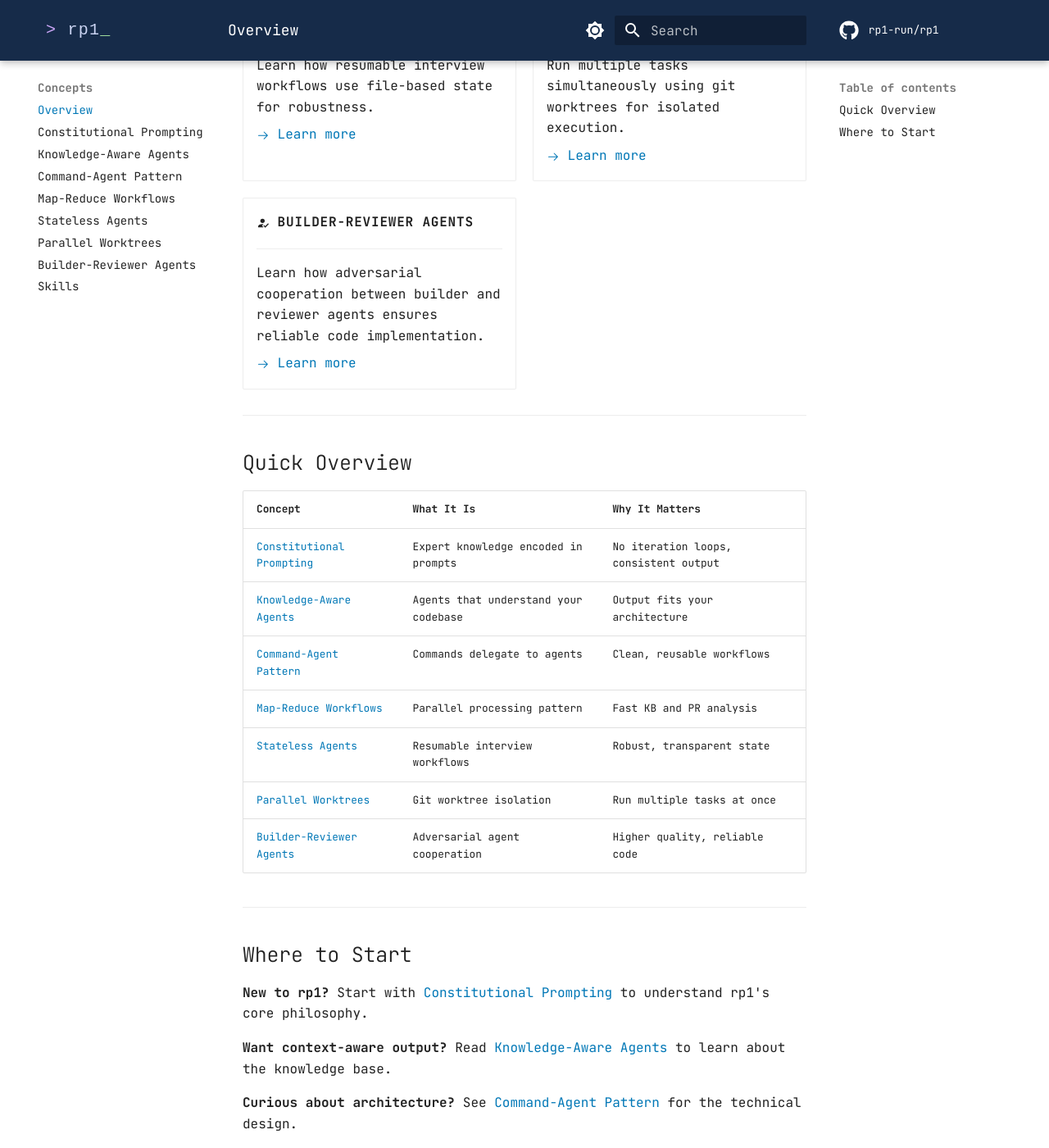
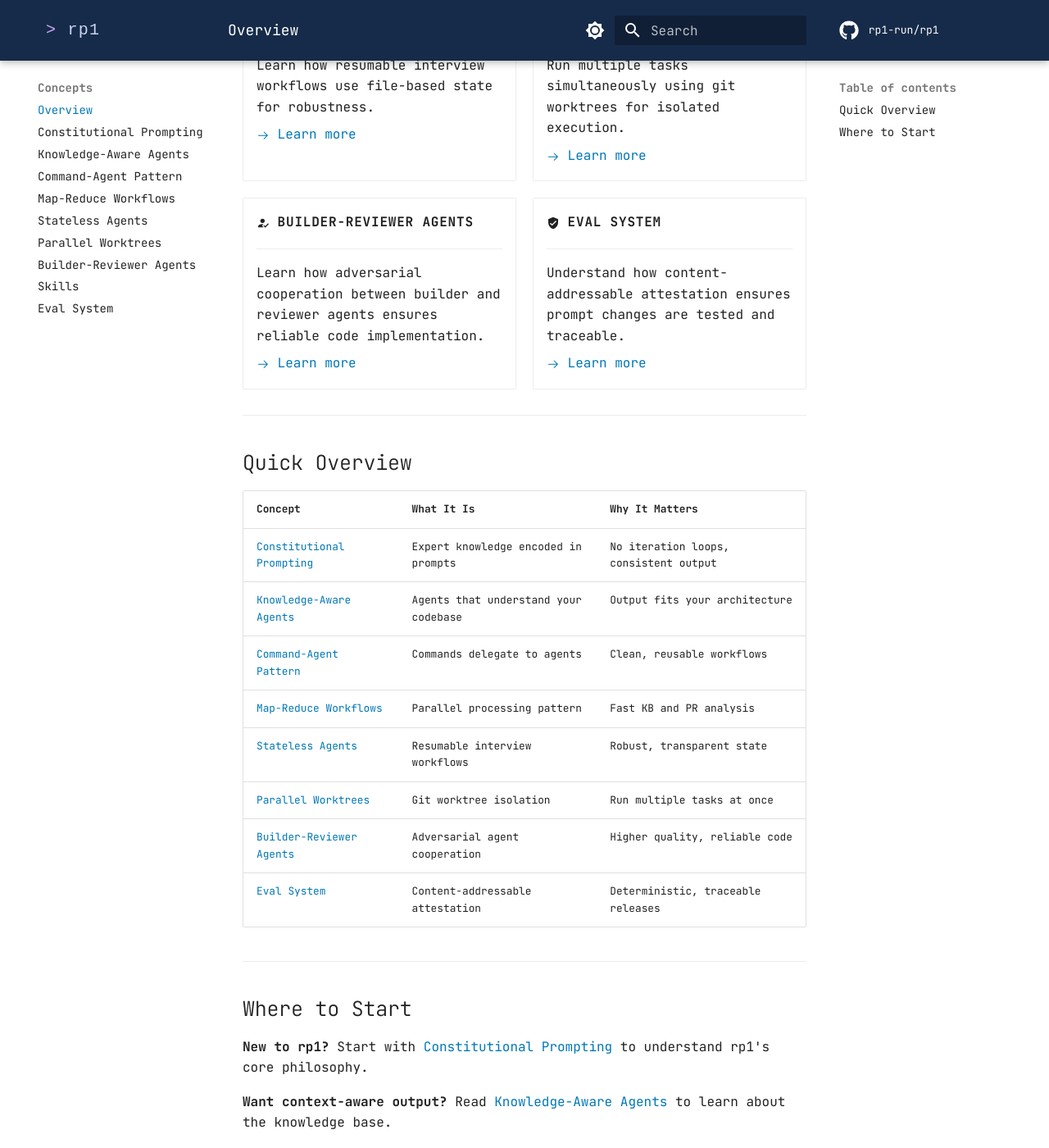
Before and after one commit to rp1-run/rp1, an MkDocs documentation site: the page built from docs/concepts/index.md, in a window 1280 px wide and 1400 px high, scrolled down 880 px. Shown: the whole window at 82% size. Built offline with MkDocs 1.6.1 and Material for MkDocs 9.7.7, drawn with Linux system fonts in a browser that asks for light colours; comment, search, counter and statistics services are not loaded; some of the changed text lies outside the part shown.

Commit message:
docs: add eval-system to concepts navigation
Added eval-system.md to mkdocs nav and concepts index page with card,
table row, and "Where to Start" entry.

Generated with AI

Co-Authored-By: rp1 <bot@rp1.run>

```diff
--- a/docs/concepts/index.md
+++ b/docs/concepts/index.md
@@ -62,6 +62,14 @@ Understanding the core ideas behind rp1 helps you get the most out of its workfl
 
     [:octicons-arrow-right-24: Learn more](builder-reviewer-agents.md)
 
+-   :material-shield-check: **Eval System**
+
+    ---
+
+    Understand how content-addressable attestation ensures prompt changes are tested and traceable.
+
+    [:octicons-arrow-right-24: Learn more](eval-system.md)
+
 </div>
 
 ---
@@ -77,6 +85,7 @@ Understanding the core ideas behind rp1 helps you get the most out of its workfl
 | [Stateless Agents](stateless-agents.md) | Resumable interview workflows | Robust, transparent state |
 | [Parallel Worktrees](parallel-worktrees.md) | Git worktree isolation | Run multiple tasks at once |
 | [Builder-Reviewer Agents](builder-reviewer-agents.md) | Adversarial agent cooperation | Higher quality, reliable code |
+| [Eval System](eval-system.md) | Content-addressable attestation | Deterministic, traceable releases |
 
 ---
 
@@ -95,3 +104,5 @@ Understanding the core ideas behind rp1 helps you get the most out of its workfl
 **Running tasks in parallel?** Check [Parallel Worktrees](parallel-worktrees.md) for isolated task execution.
 
 **Want reliable implementations?** See [Builder-Reviewer Agents](builder-reviewer-agents.md) for adversarial cooperation.
+
+**Building evals for prompts?** See [Eval System](eval-system.md) for content-addressable attestation.
--- a/mkdocs.yml
+++ b/mkdocs.yml
@@ -143,6 +143,7 @@ nav:
     - Parallel Worktrees: concepts/parallel-worktrees.md
     - Builder-Reviewer Agents: concepts/builder-reviewer-agents.md
     - Skills: concepts/skills.md
+    - Eval System: concepts/eval-system.md
 
 extra:
   social:
```
